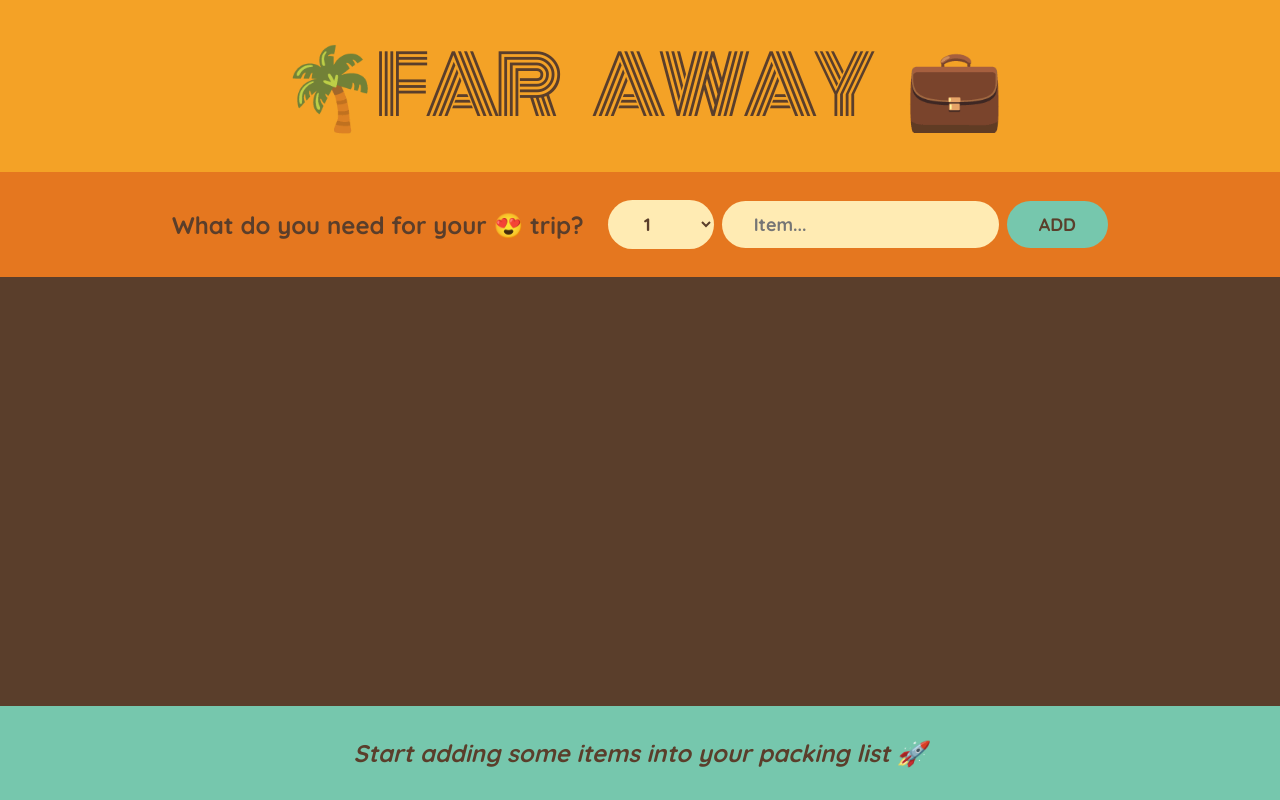
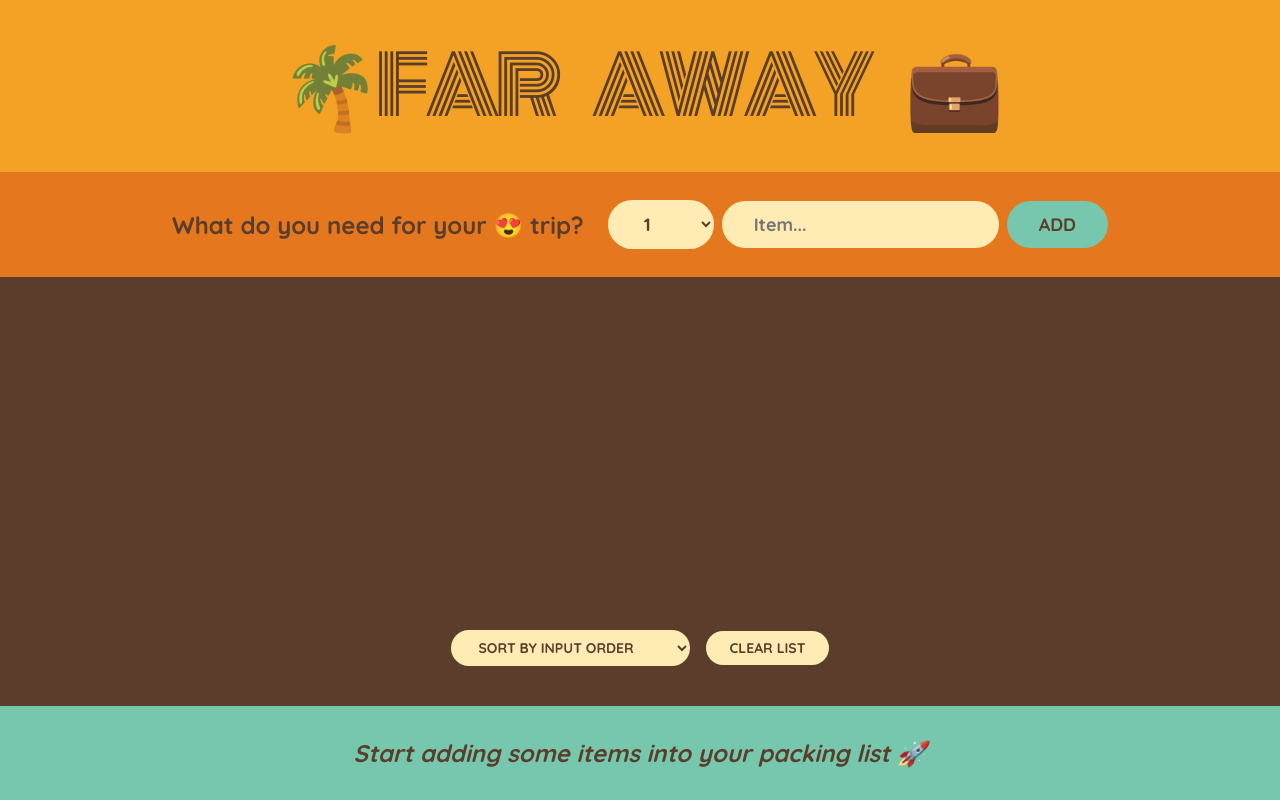
Before and after one commit to PoetsMuse/travel_list, a React (Create React App) app: page / in a window 1280 px wide. Built offline with nearby package versions, Linux system fonts and the light colour scheme.

Commit message:
Sort and clear

```diff
--- a/src/App.js
+++ b/src/App.js
@@ -20,11 +20,23 @@
     )
   }
 
+  function handleClearList() {
+    const confirmed = window.confirm(
+      'Are you sure you want to delete all items?'
+      )
+    if (confirmed) setItems([])
+  }
+
   return (
     <div className="app">
       <Logo />
       <Form onAddItems={handleAddItems} />
-      <PackingList items={items} onDeleteItem={handleDeleteItem} onToggleItem={handleToggleItem} />
+      <PackingList
+        items={items}
+        onDeleteItem={handleDeleteItem}
+        onToggleItem={handleToggleItem}
+        onClearList={handleClearList}
+      />
       <Stats items={items} />
     </div>
   );
@@ -75,11 +87,22 @@
   );
 }
 
-function PackingList({items, onDeleteItem, onToggleItem}) {
+function PackingList({items, onDeleteItem, onToggleItem, onClearList}) {
+  const [sortBy, setSortBy] = useState("input")
+
+  let sortedItems;
+  if(sortBy === 'input') sortedItems = items
+  if(sortBy === 'description')
+    sortedItems = items
+      .slice()
+      .sort((a,b) => a.description.localeCompare(b.description))
+
+  if(sortBy === 'packed') sortedItems = items.slice().sort((a,b)=> Number(a.packed) - Number(b.packed))
+
   return (
     <div className="list">
       <ul>
-        {items.map((item) => (
+        {sortedItems.map((item) => (
           <Item
             item={item}
             onDeleteItem={onDeleteItem}
@@ -88,6 +111,15 @@
           />
         ))}
       </ul>
+      <div className="actions">
+        <select value={sortBy} onChange={e=> setSortBy(e.target.value)}>
+          <option value='input'>Sort by input order</option>
+          <option value='description'>Sort by description</option>
+          <option value='packed'>Sort by packed status</option>
+        </select>
+
+        <button onClick={onClearList}>Clear List</button>
+      </div>
     </div>
   );
 }
```
